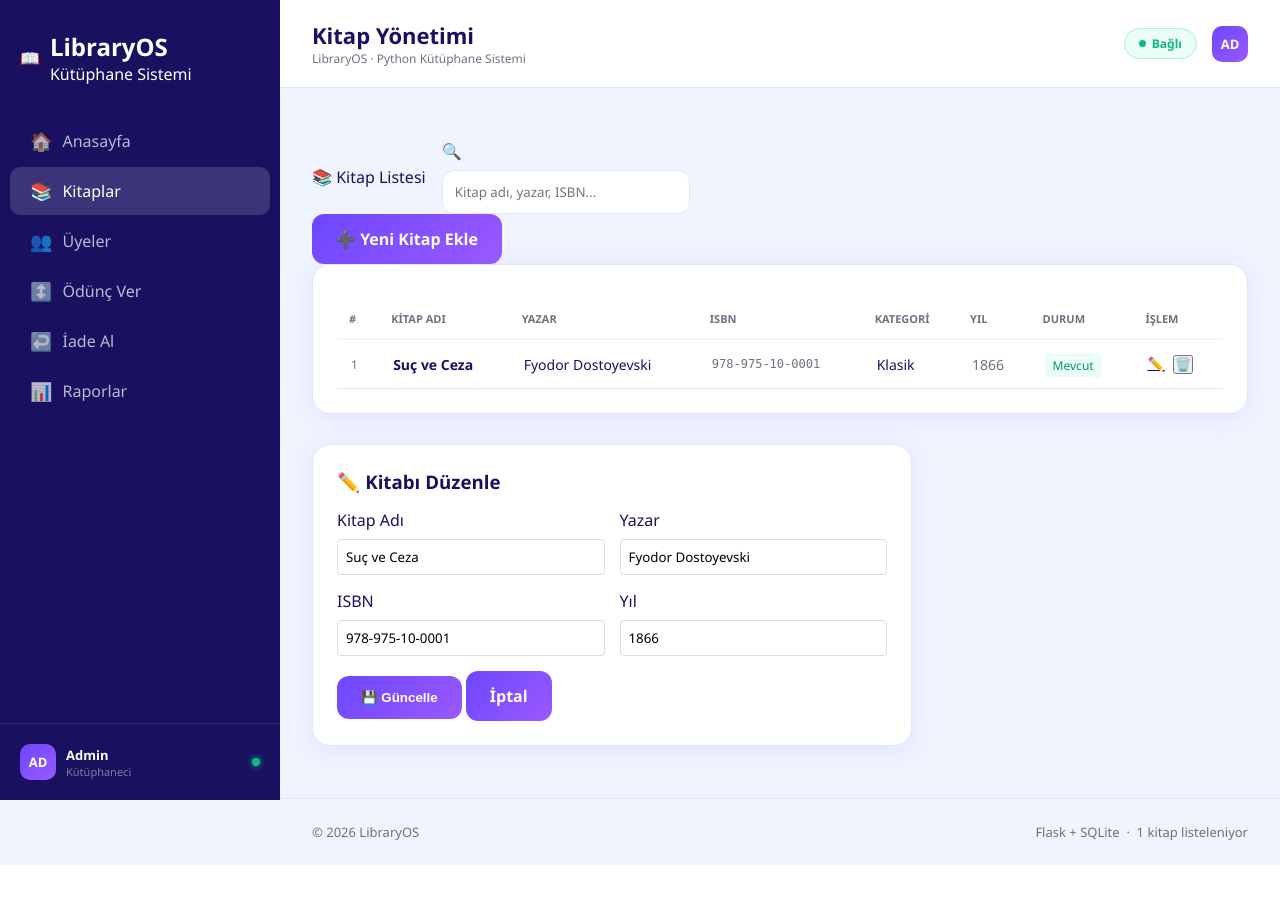
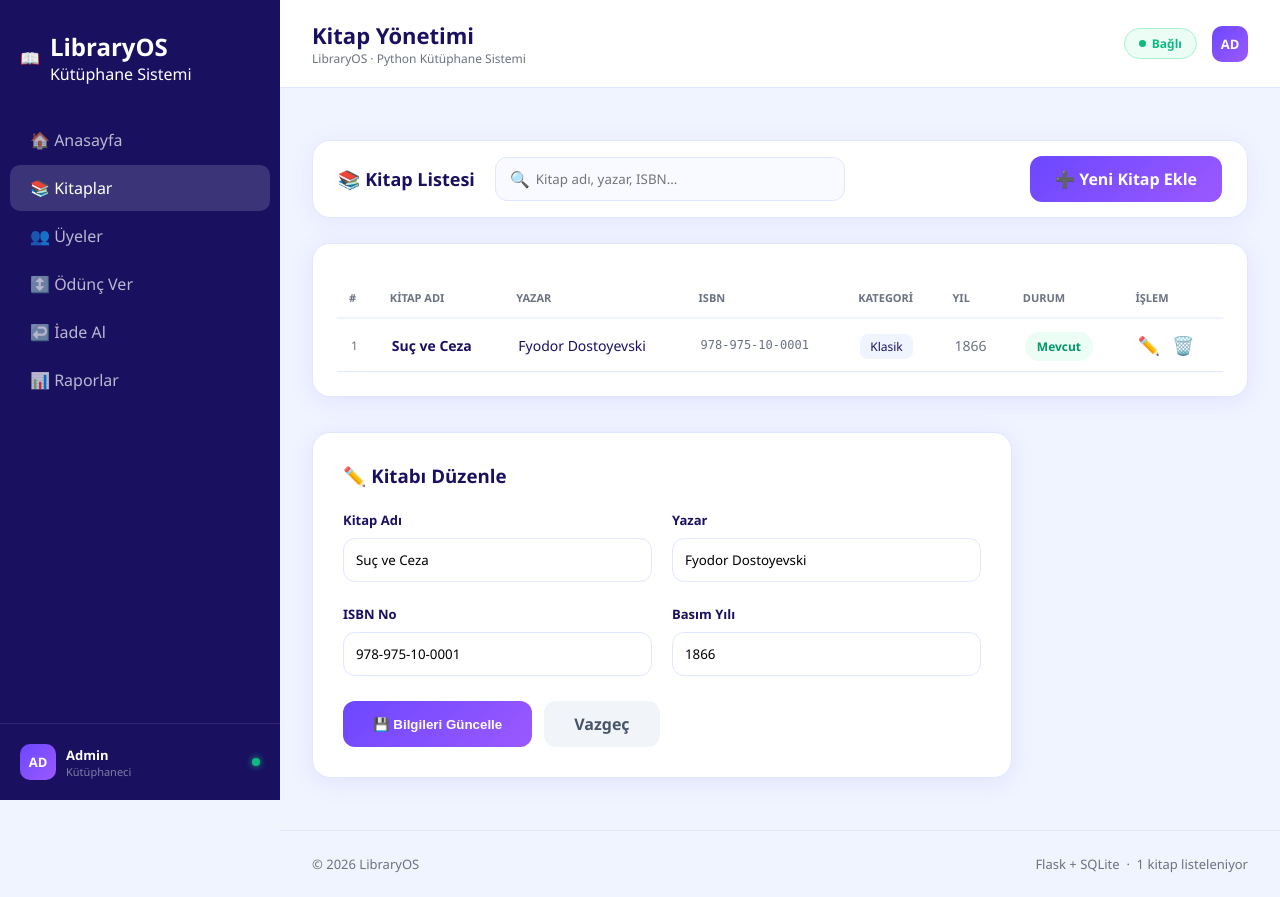
Before and after one commit to havinozvaris/kutuphane-proje, a Flask app: page /books/edit/1 in a window 1280 px wide. Before the commit the page ends 865 px from the top, so only its background shows below. Run offline with Flask 3, Linux system fonts and the light colour scheme; the visitor is signed in with stand-in values (Sample User, id 1); data comes from the database, SQL or seed files in the repository.

Commit message:
güncellendi.

```diff
--- a/app.py
+++ b/app.py
@@ -436,12 +436,12 @@ def add_book():
 
         except sqlite3.IntegrityError:
             conn.close()
-            return render_template("books.html", error="Bu ISBN zaten kayıtlı!", books=[])
+            return render_template("add_book.html", error="Bu ISBN zaten kayıtlı!")
 
         conn.close()
         return redirect(url_for("books"))
 
-    return render_template("books.html", books=[], error=None)
+    return render_template("add_book.html", error=None)
 
 
 @app.route("/books/edit/<int:id>", methods=["GET", "POST"])
--- a/templates/base.html
+++ b/templates/base.html
@@ -23,13 +23,13 @@ body { font-family: var(--font-main); background: var(--bg); color: var(--text);
 .main { margin-left: 280px; flex: 1; display: flex; flex-direction: column; width: calc(100% - 280px); }
 .page-content { padding: 32px; animation: fadeIn 0.4s ease; }
 
-/* HEADER */
+/* HEADER (TOPBAR) */
 .topbar {
     display: flex;
     justify-content: space-between;
     align-items: center;
     padding: 20px 32px;
-    background: white; /* Daha net bir görünüm için beyaz yaptık */
+    background: white;
     border-bottom: 1px solid var(--border);
     margin-bottom: 20px;
 }
@@ -39,7 +39,7 @@ body { font-family: var(--font-main); background: var(--bg); color: var(--text);
     gap: 15px;
 }
 
-
+/* DASHBOARD ELEMANLARI */
 .welcome-banner {
     background: linear-gradient(135deg, var(--sidebar), var(--accent));
     padding: 40px; border-radius: var(--radius); color: #fff;
@@ -54,36 +54,78 @@ body { font-family: var(--font-main); background: var(--bg); color: var(--text);
 .stat-value { font-size: 30px; font-weight: 800; color: var(--text); }
 .stat-label { font-size: 13px; color: var(--text-soft); font-weight: 600; }
 
-
 .violet { background: #f5f3ff; } .teal { background: #f0fdf4; } .orange { background: #fff7ed; } .pink { background: #fff1f2; } .sky { background: #f0f9ff; }
 
-
-.grid-2 { display: grid; grid-template-columns: 1fr 1fr; gap: 24px; }
+/* GENEL KART VE INPUT */
 .card { background: var(--card); border-radius: var(--radius); padding: 24px; border: 1px solid var(--border); box-shadow: var(--shadow); margin-bottom: 20px; }
-
 input, select { width: 100%; padding: 12px; border: 1.5px solid var(--border); border-radius: 12px; font-family: var(--font-main); outline: none; margin-top: 8px; }
 
 /* BUTONLAR */
 .btn { display: inline-flex; align-items: center; justify-content: center; gap: 8px; background: linear-gradient(135deg, var(--accent), #9b59ff); color: #fff; padding: 14px 24px; border-radius: 12px; border: none; font-weight: 700; cursor: pointer; text-decoration: none; transition: 0.2s; }
 .btn:hover { transform: translateY(-2px); }
 
-
+/* TABLO */
 table { width: 100%; border-collapse: collapse; margin-top: 10px; }
 thead th { text-align: left; padding: 12px; font-size: 11px; text-transform: uppercase; color: var(--text-soft); border-bottom: 2px solid var(--bg); }
 tbody td { padding: 14px; border-bottom: 1px solid var(--border); font-size: 14px; }
 
-.avatar { width: 36px; height: 36px; border-radius: 10px; display: flex; align-items: center; justify-content: center; font-weight: 700; color: #fff; font-size: 13px; background: linear-gradient(135deg, var(--accent), #9b59ff); }
+/* LİSTE SAYFALARI İÇİN SİHİRLİ TOOLBAR (BURASI ÇOK ÖNEMLİ) */
+.custom-toolbar {
+    display: flex !important;
+    justify-content: space-between !important;
+    align-items: center !important;
+    background: #fff !important;
+    padding: 15px 25px !important;
+    border-radius: var(--radius) !important;
+    margin-bottom: 25px !important;
+    box-shadow: 0 4px 24px rgba(108,71,255,0.08) !important;
+    border: 1px solid var(--border) !important;
+}
 
+.toolbar-left-group {
+    display: flex !important;
+    align-items: center !important;
+    gap: 20px !important;
+    flex: 1 !important;
+}
 
+.search-wrapper {
+    position: relative !important;
+    width: 100% !important;
+    max-width: 350px !important;
+}
+
+.search-wrapper input {
+    margin-top: 0 !important; /* Genel inputlardaki 8px boşluğu burada siliyoruz */
+    padding-left: 40px !important;
+    background: #f8faff !important;
+    border: 1.5px solid var(--border) !important;
+}
+
+.search-wrapper .search-icon {
+    position: absolute !important;
+    left: 15px !important;
+    top: 50% !important;
+    transform: translateY(-50%) !important;
+    z-index: 5 !important;
+    font-size: 16px !important;
+}
+
+.custom-toolbar .btn {
+    width: auto !important;
+    margin: 0 !important;
+    padding: 12px 25px !important;
+    white-space: nowrap !important;
+}
+
+/* SIDEBAR LOGO VE FOOTER */
 .sidebar-logo { padding: 30px 20px; display: flex; align-items: center; gap: 10px; color: #fff; }
 nav a { padding: 12px 20px; color: rgba(255,255,255,0.7); text-decoration: none; display: flex; align-items: center; border-radius: 10px; margin: 2px 10px; }
 nav a.active { background: rgba(255,255,255,0.15); color: #fff; }
-.nav-icon { font-size: 18px; margin-right: 10px; }
-
+.avatar { width: 36px; height: 36px; border-radius: 10px; display: flex; align-items: center; justify-content: center; font-weight: 700; color: #fff; font-size: 13px; background: linear-gradient(135deg, var(--accent), #9b59ff); }
 .sidebar-footer { margin-top: auto; padding: 20px; border-top: 1px solid rgba(255,255,255,0.1); display: flex; align-items: center; gap: 10px; }
 
 footer { padding: 24px 32px; border-top: 1px solid var(--border); color: var(--text-soft); font-size: 13px; display: flex; justify-content: space-between; }
-
 @keyframes fadeIn { from { opacity: 0; transform: translateY(10px); } to { opacity: 1; transform: translateY(0); } }
     </style>
 </head>
@@ -100,22 +142,22 @@ footer { padding: 24px 32px; border-top: 1px solid var(--border); color: var(--t
 
   <nav>
     <a href="{{ url_for('dashboard') }}" class="{% if request.endpoint=='dashboard' %}active{% endif %}">
-      <span class="nav-icon">🏠</span> Anasayfa
+      🏠 Anasayfa
     </a>
     <a href="{{ url_for('books') }}" class="{% if request.endpoint in ['books','add_book','edit_book'] %}active{% endif %}">
-      <span class="nav-icon">📚</span> Kitaplar
+      📚 Kitaplar
     </a>
     <a href="{{ url_for('members') }}" class="{% if request.endpoint in ['members','add_member','edit_member'] %}active{% endif %}">
-      <span class="nav-icon">👥</span> Üyeler
+      👥 Üyeler
     </a>
     <a href="{{ url_for('loans') }}" class="{% if request.endpoint=='loans' %}active{% endif %}">
-      <span class="nav-icon">↕️</span> Ödünç Ver
+      ↕️ Ödünç Ver
     </a>
     <a href="{{ url_for('iade_al') }}" class="{% if request.endpoint=='iade_al' %}active{% endif %}">
-      <span class="nav-icon">↩️</span> İade Al
+      ↩️ İade Al
     </a>
     <a href="{{ url_for('reports') }}" class="{% if request.endpoint=='reports' %}active{% endif %}">
-      <span class="nav-icon">📊</span> Raporlar
+      📊 Raporlar
     </a>
   </nav>
 
--- a/templates/books.html
+++ b/templates/books.html
@@ -4,22 +4,23 @@
 {% block footer_info %}{{ books|length }} kitap listeleniyor{% endblock %}
 
 {% block content %}
-<div class="section-header">
-  <div style="display:flex;align-items:center;gap:16px;">
-    <div class="section-title">📚 Kitap Listesi</div>
-    <form method="get" style="display:flex;">
-      <div class="search-bar">
-        <span>🔍</span>
+<div class="custom-toolbar">
+  <div class="toolbar-left-group">
+    <div style="font-weight: 800; font-size: 18px; white-space: nowrap;">📚 Kitap Listesi</div>
+
+    <form method="get" class="search-wrapper">
+      <span class="search-icon">🔍</span>
       <input type="text" name="q" value="{{ q or '' }}" placeholder="Kitap adı, yazar, ISBN...">
-      </div>
     </form>
   </div>
 
-  <a href="{{ url_for('add_book') }}" class="btn btn-primary">➕ Yeni Kitap Ekle</a>
+  <a href="{{ url_for('add_book') }}" class="btn">
+    ➕ Yeni Kitap Ekle
+  </a>
 </div>
 
 {% if error %}
-<div class="alert alert-error" style="margin-bottom: 20px; padding: 15px; background-color: #fee2e2; color: #dc2626; border-radius: 8px;">
+<div class="alert alert-error" style="margin-bottom: 20px; padding: 15px; background-color: #fee2e2; color: #dc2626; border-radius: 12px; font-weight: 600;">
     ⚠️ {{ error }}
 </div>
 {% endif %}
@@ -46,43 +47,39 @@
         <td><strong>{{ book.title }}</strong></td>
         <td>{{ book.author }}</td>
         <td style="font-family:monospace;font-size:12px;color:var(--text-soft);">{{ book.isbn }}</td>
-        <td><span class="cat-pill">{{ book.category }}</span></td>
+        <td><span class="cat-pill" style="background: var(--bg); padding: 4px 10px; border-radius: 8px; font-size: 12px;">{{ book.category }}</span></td>
         <td style="color:var(--text-soft);">{{ book.year or '—' }}</td>
         <td>
           {% if book.status == 'Mevcut' %}
-            <span class="status mevcut" style="color: #059669; background: #ecfdf5; padding: 4px 8px; border-radius: 4px; font-size: 12px;">Mevcut</span>
+            <span class="status mevcut" style="color: #059669; background: #ecfdf5; padding: 6px 12px; border-radius: 50px; font-size: 12px; font-weight: 700;">Mevcut</span>
           {% elif book.status == 'Ödünçte' %}
-            <span class="status oduncte" style="color: #d97706; background: #fffbeb; padding: 4px 8px; border-radius: 4px; font-size: 12px;">Ödünçte</span>
+            <span class="status oduncte" style="color: #d97706; background: #fffbeb; padding: 6px 12px; border-radius: 50px; font-size: 12px; font-weight: 700;">Ödünçte</span>
           {% else %}
-            <span class="status rezerve" style="color: #2563eb; background: #eff6ff; padding: 4px 8px; border-radius: 4px; font-size: 12px;">Rezerve</span>
+            <span class="status rezerve" style="color: #2563eb; background: #eff6ff; padding: 6px 12px; border-radius: 50px; font-size: 12px; font-weight: 700;">Rezerve</span>
           {% endif %}
         </td>
         <td>
           {% if session['role'] == 'admin' %}
-
-    <div style="display:flex;gap:8px;">
-        <a href="{{ url_for('edit_book', id=book.id) }}">✏️</a>
-        <form method="post" action="{{ url_for('delete_book', id=book.id) }}">
-            <button type="submit">🗑️</button>
+            <div style="display:flex;gap:12px; font-size: 18px;">
+                <a href="{{ url_for('edit_book', id=book.id) }}" style="text-decoration: none;">✏️</a>
+                <form method="post" action="{{ url_for('delete_book', id=book.id) }}" style="display:inline;" onsubmit="return confirm('Bu kitabı silmek istediğinize emin misiniz?')">
+                    <button type="submit" style="background:none; border:none; cursor:pointer; padding:0; font-size: 18px;">🗑️</button>
                 </form>
             </div>
-
           {% else %}
-
             {% if book.status == 'Mevcut' %}
-        <a href="/borrow/{{ book.id }}">📥 Ödünç Al</a>
+                <a href="/borrow/{{ book.id }}" class="btn" style="padding: 6px 12px; font-size: 12px;">📥 Ödünç Al</a>
             {% else %}
-        <span>Alınamaz</span>
+                <span style="color: var(--text-soft); font-size: 12px;">Alınamaz</span>
             {% endif %}
-
           {% endif %}
         </td>
       </tr>
       {% else %}
       <tr>
-        <td colspan="8" style="text-align:center;padding:48px;color:var(--text-soft);">
-          <div style="font-size:40px;margin-bottom:8px;">📭</div>
-          {% if q %}Arama sonucu bulunamadı.{% else %}Henüz kitap eklenmemiş.{% endif %}
+        <td colspan="8" style="text-align:center;padding:60px;color:var(--text-soft);">
+          <div style="font-size:48px;margin-bottom:12px;">📭</div>
+          {% if q %}Arama sonucu bulunamadı.{% else %}Henüz kütüphaneye kitap eklenmemiş.{% endif %}
         </td>
       </tr>
       {% endfor %}
@@ -91,33 +88,32 @@
   </div>
 </div>
 
-{# Eğer bir kitabı düzenliyorsak (edit_book içinden gelindiyse) düzenleme formunu göster #}
 {% if books|length == 1 and request.endpoint == 'edit_book' %}
-<div style="margin-top: 30px; max-width: 600px;">
-    <div class="card" style="padding: 24px;">
-        <h3>✏️ Kitabı Düzenle</h3>
+<div style="margin-top: 35px; max-width: 700px;">
+    <div class="card" style="padding: 30px;">
+        <h3 style="margin-bottom: 20px;">✏️ Kitabı Düzenle</h3>
         <form method="post">
-            <div style="display: grid; grid-template-columns: 1fr 1fr; gap: 15px; margin-top: 15px;">
+            <div style="display: grid; grid-template-columns: 1fr 1fr; gap: 20px;">
                 <div class="form-group">
-                    <label>Kitap Adı</label>
-                    <input type="text" name="title" value="{{ books[0].title }}" required style="width: 100%; padding: 8px; border: 1px solid #ddd; border-radius: 4px;">
+                    <label style="font-size: 13px; font-weight: 600;">Kitap Adı</label>
+                    <input type="text" name="title" value="{{ books[0].title }}" required>
                 </div>
                 <div class="form-group">
-                    <label>Yazar</label>
-                    <input type="text" name="author" value="{{ books[0].author }}" required style="width: 100%; padding: 8px; border: 1px solid #ddd; border-radius: 4px;">
+                    <label style="font-size: 13px; font-weight: 600;">Yazar</label>
+                    <input type="text" name="author" value="{{ books[0].author }}" required>
                 </div>
                 <div class="form-group">
-                    <label>ISBN</label>
-                    <input type="text" name="isbn" value="{{ books[0].isbn }}" required style="width: 100%; padding: 8px; border: 1px solid #ddd; border-radius: 4px;">
+                    <label style="font-size: 13px; font-weight: 600;">ISBN No</label>
+                    <input type="text" name="isbn" value="{{ books[0].isbn }}" required>
                 </div>
                 <div class="form-group">
-                    <label>Yıl</label>
-                    <input type="number" name="year" value="{{ books[0].year }}" style="width: 100%; padding: 8px; border: 1px solid #ddd; border-radius: 4px;">
+                    <label style="font-size: 13px; font-weight: 600;">Basım Yılı</label>
+                    <input type="number" name="year" value="{{ books[0].year }}">
                 </div>
             </div>
-            <div style="margin-top: 15px;">
-                <button type="submit" class="btn btn-primary">💾 Güncelle</button>
-                <a href="{{ url_for('books') }}" class="btn btn-outline">İptal</a>
+            <div style="margin-top: 25px; display: flex; gap: 12px;">
+                <button type="submit" class="btn" style="padding: 12px 30px;">💾 Bilgileri Güncelle</button>
+                <a href="{{ url_for('books') }}" class="btn" style="background: #f1f5f9; color: #475569; padding: 12px 30px;">Vazgeç</a>
             </div>
         </form>
     </div>
```
Also changed, not shown: templates/add_book.html (added, +46 -0 lines), templates/uyeler.html (+16 -14 lines). Lines whose indentation alone changed are shown as unchanged.
